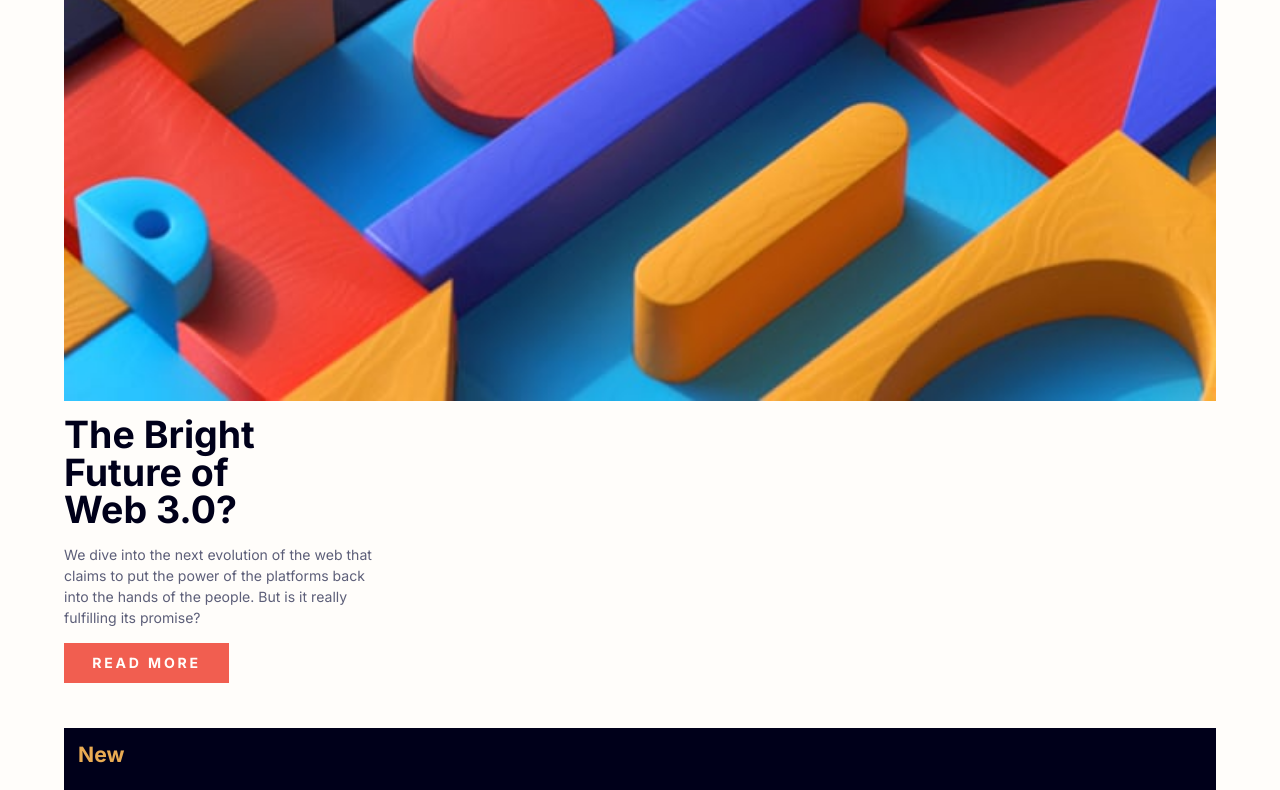
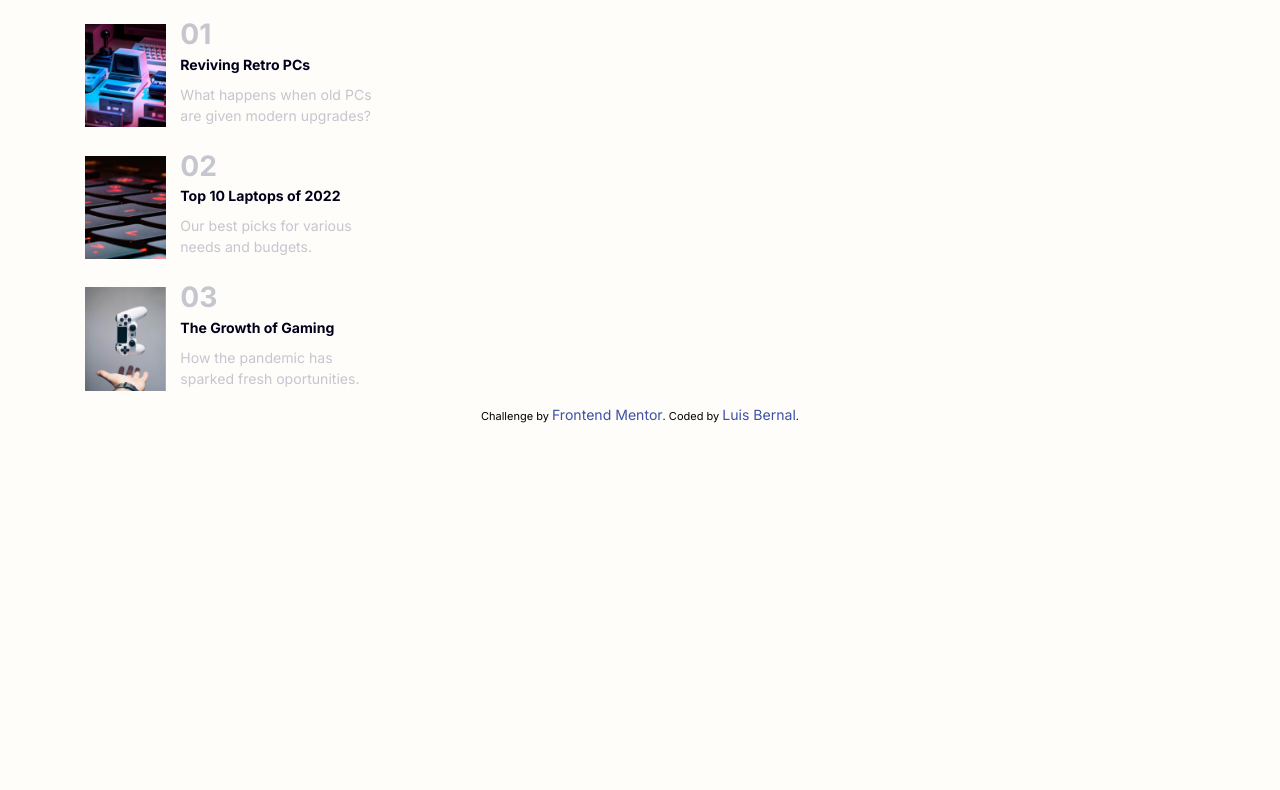
Before and after one commit to FrontendMentor-Lecap/News-Homepage-Main, a plain HTML site: page index.html in a window 1280 px wide. Shown: the part 667-1457 px from the top of the page. After the commit the page ends 1090 px from the top, so only its background shows below. Drawn offline with Linux system fonts and the light colour scheme.

Commit message:
Desktop media query start

```diff
--- a/style.css
+++ b/style.css
@@ -34,6 +34,7 @@ body {
 
 nav {
     display: flex;
+    align-items: center;
     justify-content: space-between;
     margin-bottom: 1.5rem;
 }
@@ -44,6 +45,10 @@ nav img {
 
 .nav-text ul {
     display: flex;
+}
+
+nav a {
+    color: var(--grayBlue);
 }
 
 main {
@@ -87,15 +92,14 @@ button {
 
 .new-grid {
     background-color: var(--vdBlue);
-    padding: 1em;
+    padding: 1.5em 1em;
     color: var(--grayBlue);
     line-height: 1.8em;
 }
 
 .new-grid h2 {
     color: var(--orange);
-    font-size: 1.5em;
-    margin-bottom: 1em;
+    font-size: 1.8em;
 }
 
 .new-grid a {
@@ -114,6 +118,7 @@ button {
 
 .new-article:nth-last-child(1) {
     border-bottom: none;
+    padding-bottom: 0;
 }
 
 .numbered-articles {
@@ -147,3 +152,57 @@ button {
     grid-row: 3/4;
     max-width: 22ch;
 }
+
+@media (min-width: 800px) {
+
+    .container {
+        max-width: 74rem;
+    }
+
+main {
+    grid-template-columns: 1fr 1fr 1fr;
+}
+
+.main-article {
+    grid-column: 1/3;
+    grid-template-columns: 1fr 1fr;
+    grid-template-areas:
+    'Image Image'
+    'Title Text'
+    'Title Button';
+    grid-template-rows: 20rem;
+overflow: hidden;
+}
+
+.main-article img {
+    grid-area: Image;
+    height: 100%;
+}
+
+.main-article .main-title {
+    grid-area: Title;
+    display: flex;
+    align-items: center;
+}
+
+.main-title h1 {
+    font-size: 3rem;
+    max-width: 0%;
+}
+
+.main-article .main-paragraph {
+    grid-area: Text;
+}
+
+.main-article button {
+    grid-area: Button;
+}
+
+.new-grid {
+    grid-area: 'new-article';
+}
+
+.numbered-articles {
+    grid-area: 'numbered-articles';
+}
+}
```
